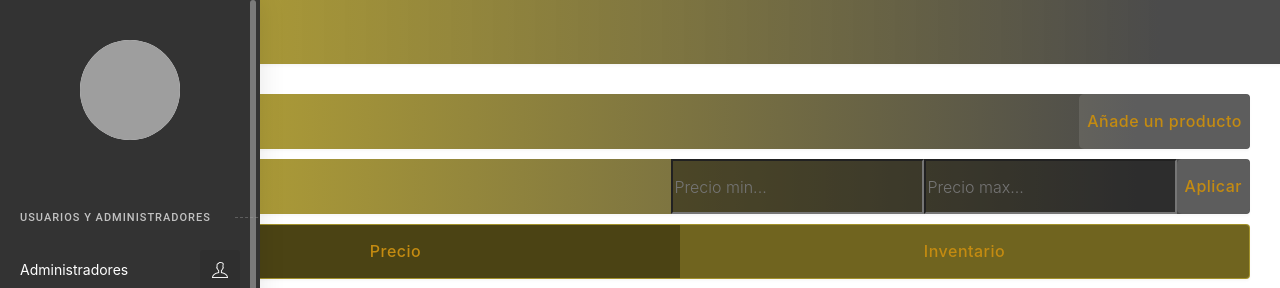
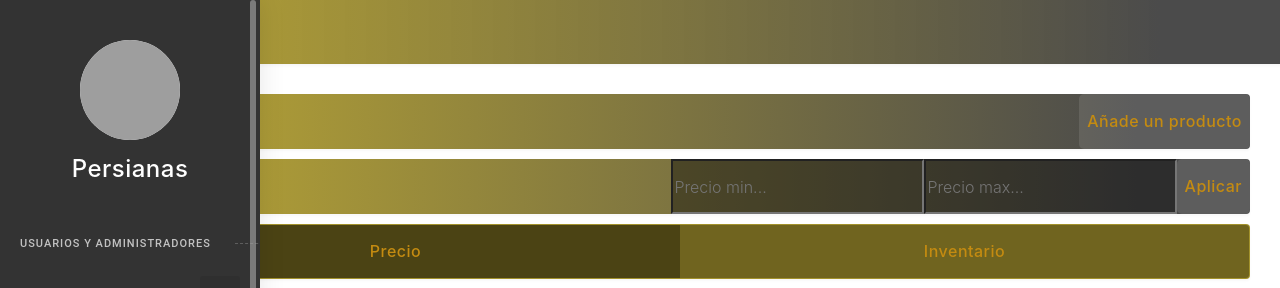
Before and after one commit to Corack117/proyecto-ingenieria-software, a Django app: page /productos/ in a window 1280 px wide. Shown: the top 288 px of the page. Run offline with Django 3.2, Linux system fonts and the light colour scheme; some libraries are stand-ins or nearby versions; grey boxes are pictures that could not be loaded.

Commit message:
change base

```diff
--- a/AppWeb/persianas/templates/base/menu.html
+++ b/AppWeb/persianas/templates/base/menu.html
@@ -38,7 +38,7 @@
                 </div>
 
                 <div class="profile-info">
-                  <h4 class="mb-0">{{user.username}}</h4>
+                  <h4 class="mb-0">{{user.username}}Persianas</h4>
                 </div>
               </div>
             <ul class="menu">
```
